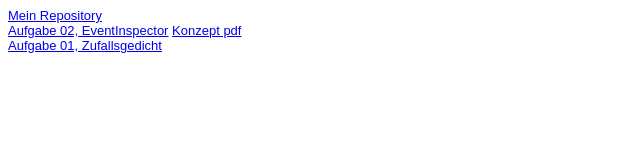
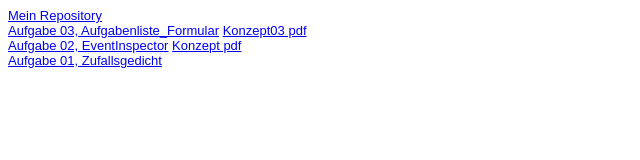
Before and after one commit to Schwer5/EIA2_SoSe_22-23, a plain HTML site: page steckbrief.htm in a window 1280 px wide. Shown: the whole page, without its empty margins (0-640 px from the left). Drawn offline with Linux system fonts and the light colour scheme.

Commit message:
html für steckbrief aktualisiert

```diff
--- a/steckbrief.htm
+++ b/steckbrief.htm
@@ -16,6 +16,9 @@
 <body>
 	<a href="https://github.com/Schwer5/EIA2_SoSe_22-23" target="_blank">Mein Repository</a>
 	<br>
+	<a href="https://schwer5.github.io/EIA2_SoSe_22-23/A03_Aufgabenliste_Formular.html"target="_blank">Aufgabe 03, Aufgabenliste_Formular</a>
+	<a href="https://schwer5.github.io/EIA2_SoSe_22-23/A02_EventInspector/Skribbles.pdf"target="_blank">Konzept03 pdf</a>
+	<br>
 	<a href="https://schwer5.github.io/EIA2_SoSe_22-23/A02_EventInspector/EventInspector.html"target="_blank">Aufgabe 02, EventInspector</a>
 	<a href="https://schwer5.github.io/EIA2_SoSe_22-23/A02_EventInspector/Aufgabe02.pdf"target="_blank">       Konzept pdf</a>
 	<br>
```
Also changed, not shown: 1 other file.
